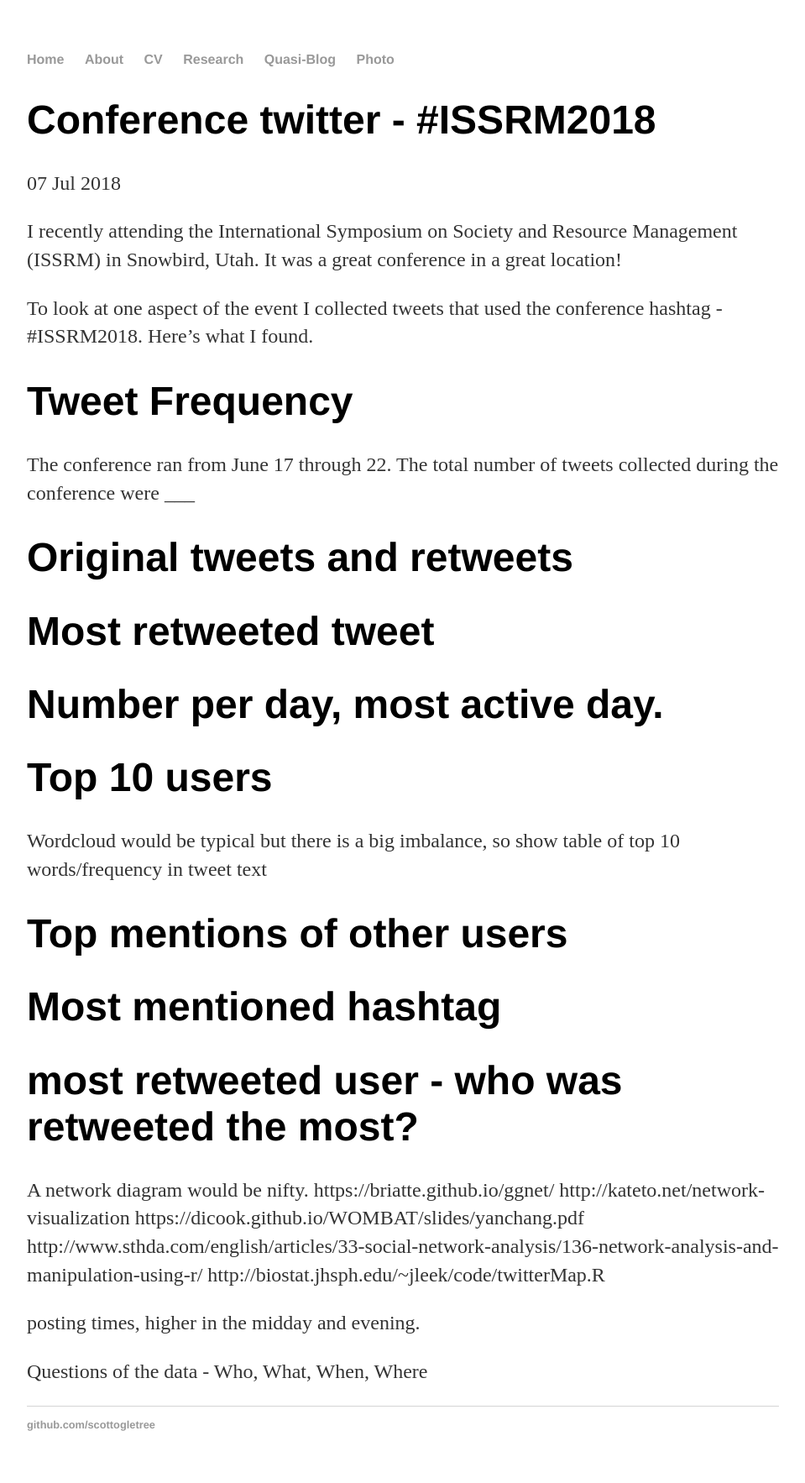
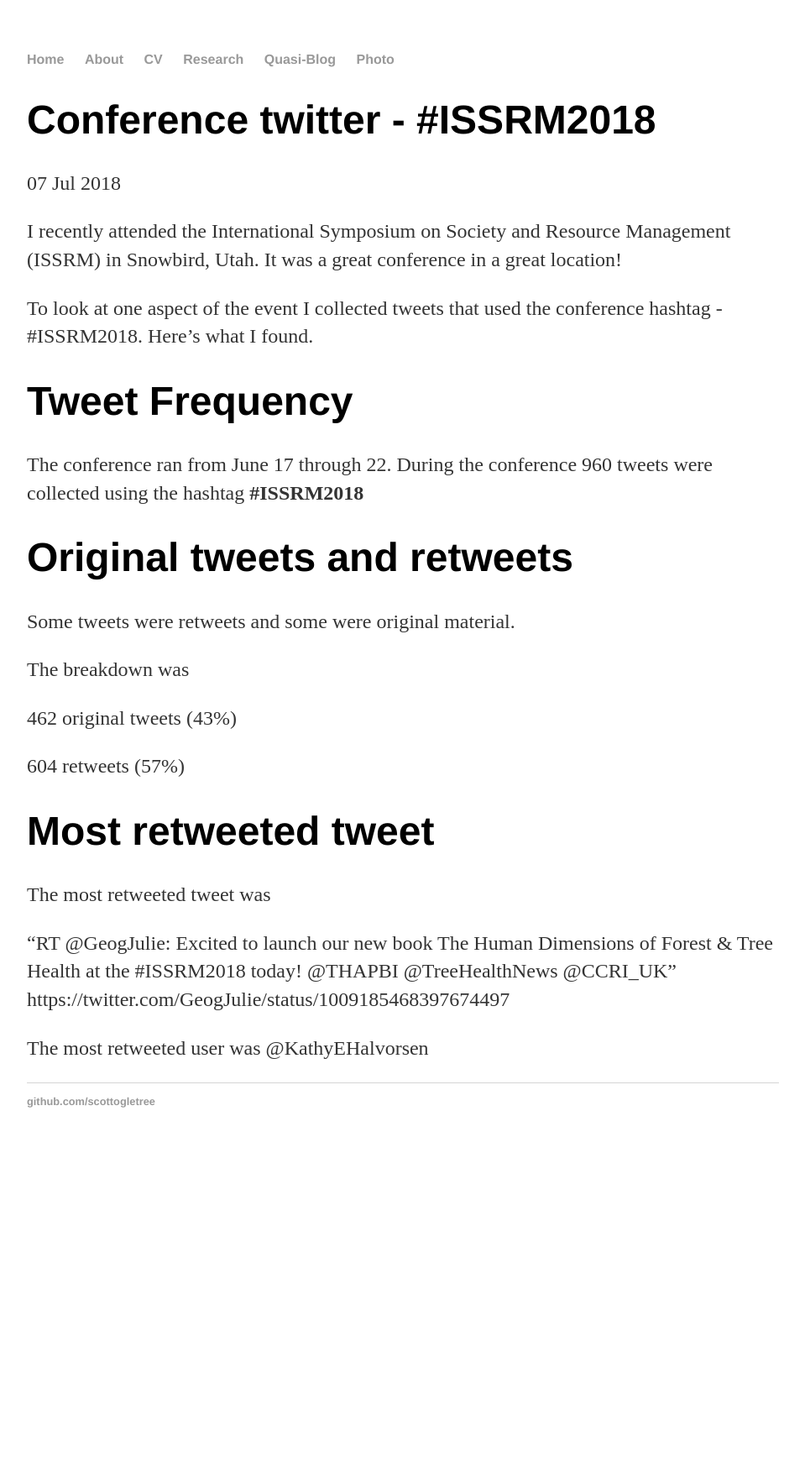
Before and after one commit to scottogletree/ogletrees.github.io, a Jekyll site: the page built from _posts/2018-07-07-ISSRM-twitter.md, in a window 1280 px wide. Shown: the whole page at 84% size, without its empty margins (160-1119 px from the left). Built offline with Jekyll 4.4.1, drawn with Linux system fonts in a browser that asks for light colours; after the commit the page ends 1381 px from its top, so only the background shows below that.

Commit message:
Update 2018-07-07-ISSRM-twitter.md

```diff
--- a/_posts/2018-07-07-ISSRM-twitter.md
+++ b/_posts/2018-07-07-ISSRM-twitter.md
@@ -4,36 +4,30 @@ title: "Conference twitter - #ISSRM2018"
 date: 2018-07-07
 ---
 
-I recently attending the International Symposium on Society and Resource Management (ISSRM) in Snowbird, Utah. It was a great conference in a great location!
+I recently attended the International Symposium on Society and Resource Management (ISSRM) in Snowbird, Utah. It was a great conference in a great location!
 
 To look at one aspect of the event I collected tweets that used the conference hashtag - #ISSRM2018. Here's what I found.
 
 
 # Tweet Frequency
 
-The conference ran from June 17 through 22.
-The total number of tweets collected during the conference were ___
+The conference ran from June 17 through 22. During the conference 960 tweets were collected using the hashtag **#ISSRM2018**
 
 # Original tweets and retweets
 
+Some tweets were retweets and some were original material.
+
+The breakdown was
+
+462 original tweets (43%)
+
+604 retweets (57%)
+
+
 # Most retweeted tweet
 
-# Number per day, most active day.
+The most retweeted tweet was
 
-# Top 10 users
+"RT @GeogJulie: Excited to launch our new book The Human Dimensions of Forest & Tree Health at the #ISSRM2018 today! @THAPBI @TreeHealthNews @CCRI_UK" https://twitter.com/GeogJulie/status/1009185468397674497
 
-Wordcloud would be typical but there is a big imbalance, so show table of top 10 words/frequency in tweet text
-
-# Top mentions of other users
-
-
-# Most mentioned hashtag
-
-# most retweeted user - who was retweeted the most?
-
-A network diagram would be nifty. https://briatte.github.io/ggnet/  http://kateto.net/network-visualization  https://dicook.github.io/WOMBAT/slides/yanchang.pdf  http://www.sthda.com/english/articles/33-social-network-analysis/136-network-analysis-and-manipulation-using-r/
-http://biostat.jhsph.edu/~jleek/code/twitterMap.R
-
-posting times, higher in the midday and evening.
-
-Questions of the data - Who, What, When, Where
+The most retweeted user was @KathyEHalvorsen
```
